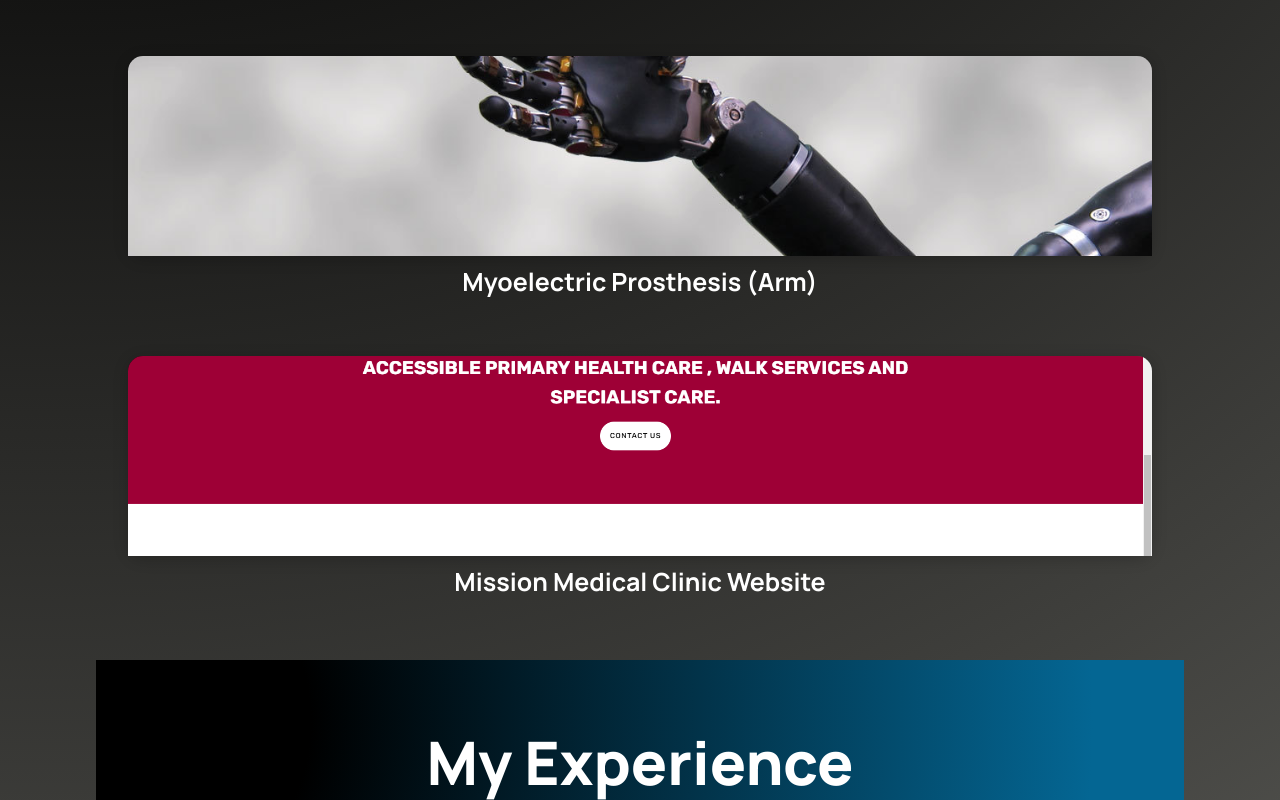
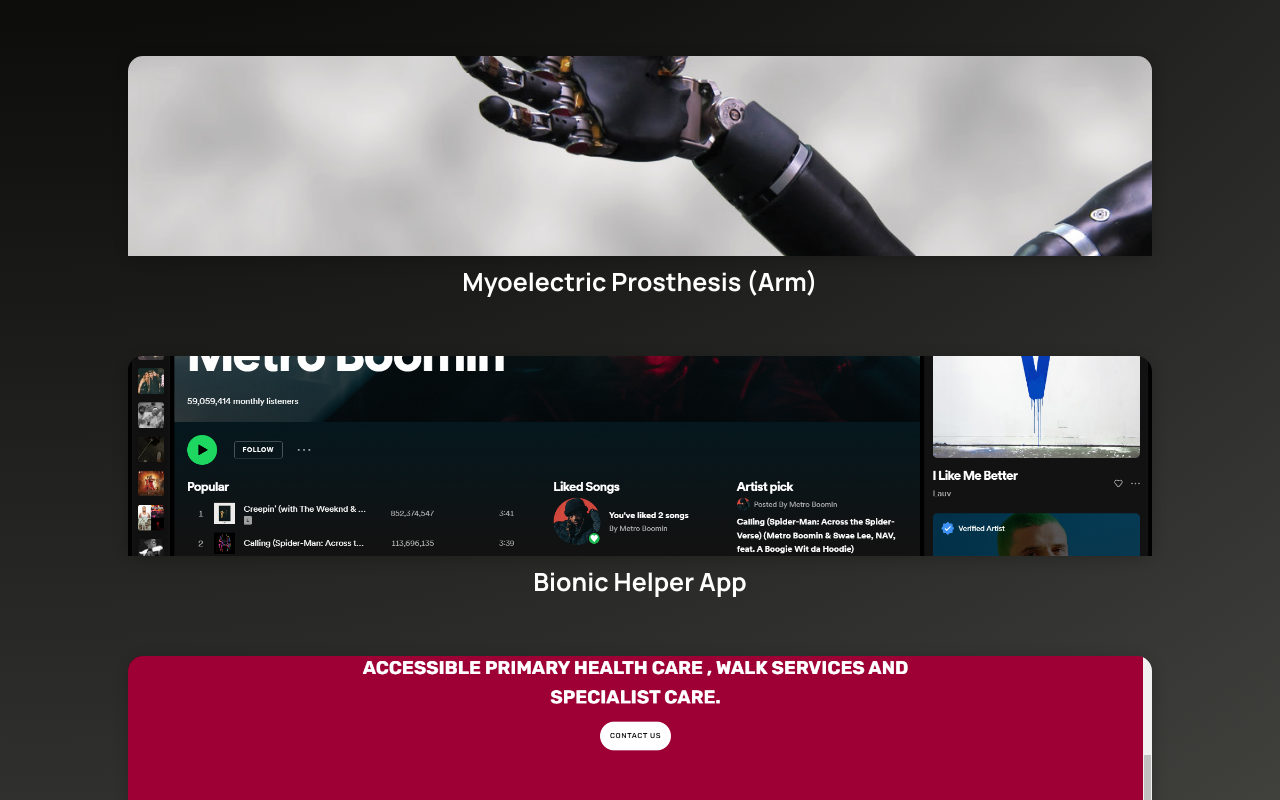
Before and after one commit to debodam/Debo-Portfolio, a React (Create React App) app: page / in a window 1280 px wide. Shown: the part 2000-2800 px from the top of the page. Built offline with nearby package versions, Linux system fonts and the light colour scheme.

Commit message:
Added Project

```diff
--- a/src/containers/footer/Footer.jsx
+++ b/src/containers/footer/Footer.jsx
@@ -6,6 +6,7 @@
     <div className="footer section__padding">
       <div className="footer-heading">
         <h1>Debojeet Dam</h1>
+        <p>Feel free to contact me!</p>
       </div>
     </div>
   );
--- a/src/helpers/Projectlist.jsx
+++ b/src/helpers/Projectlist.jsx
@@ -14,10 +14,10 @@
     name: "Myoelectric Prosthesis (Arm)",
     image: Proj2,
   },
-  // {
-  //   name: "Fantasy Basketball Chatbot",
-  //   image: Proj3,
-  // },
+  {
+    name: "Bionic Helper App",
+    image: Proj3,
+  },
   // {
   //   name: "Tech Start Project",
   //   image: Proj4,
```
